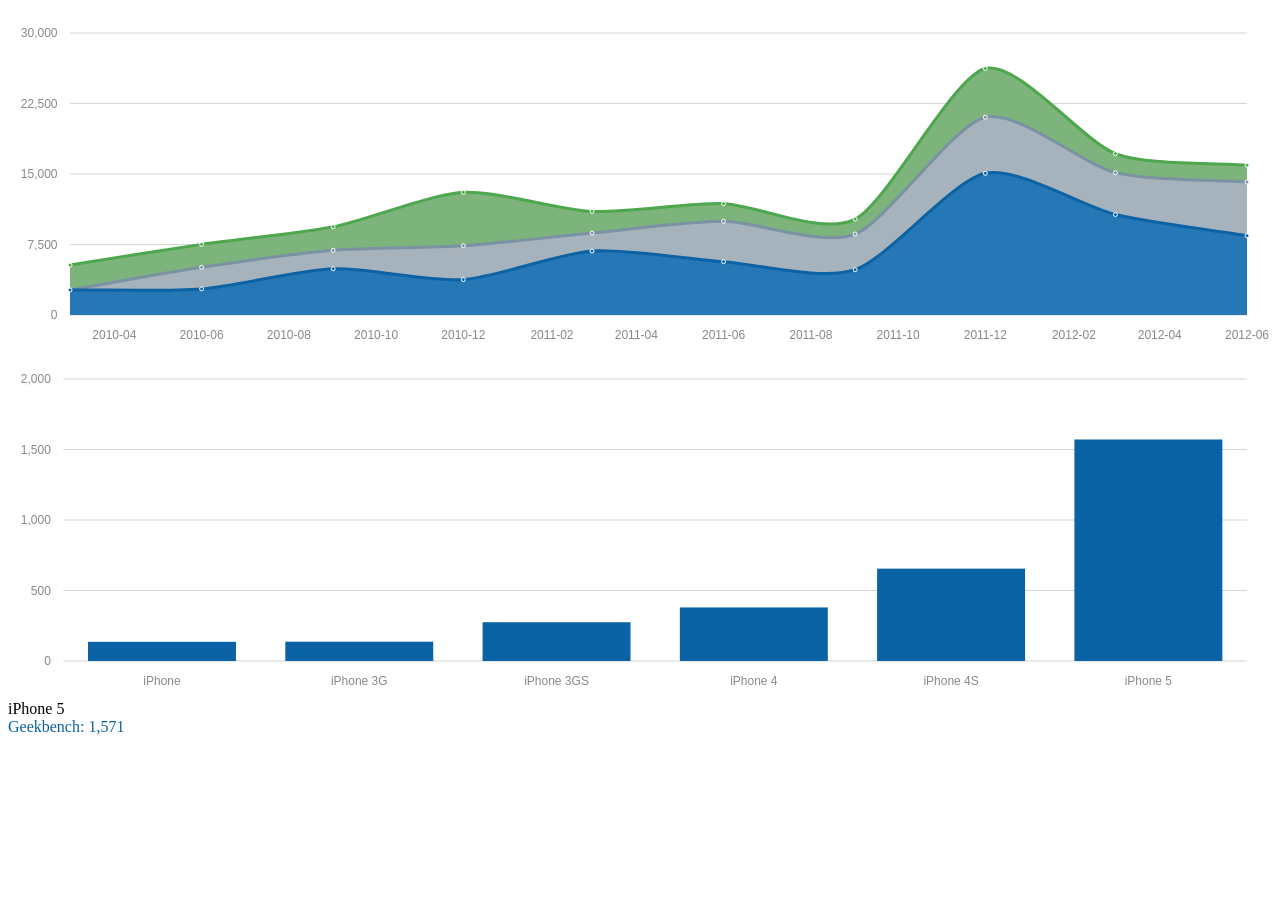
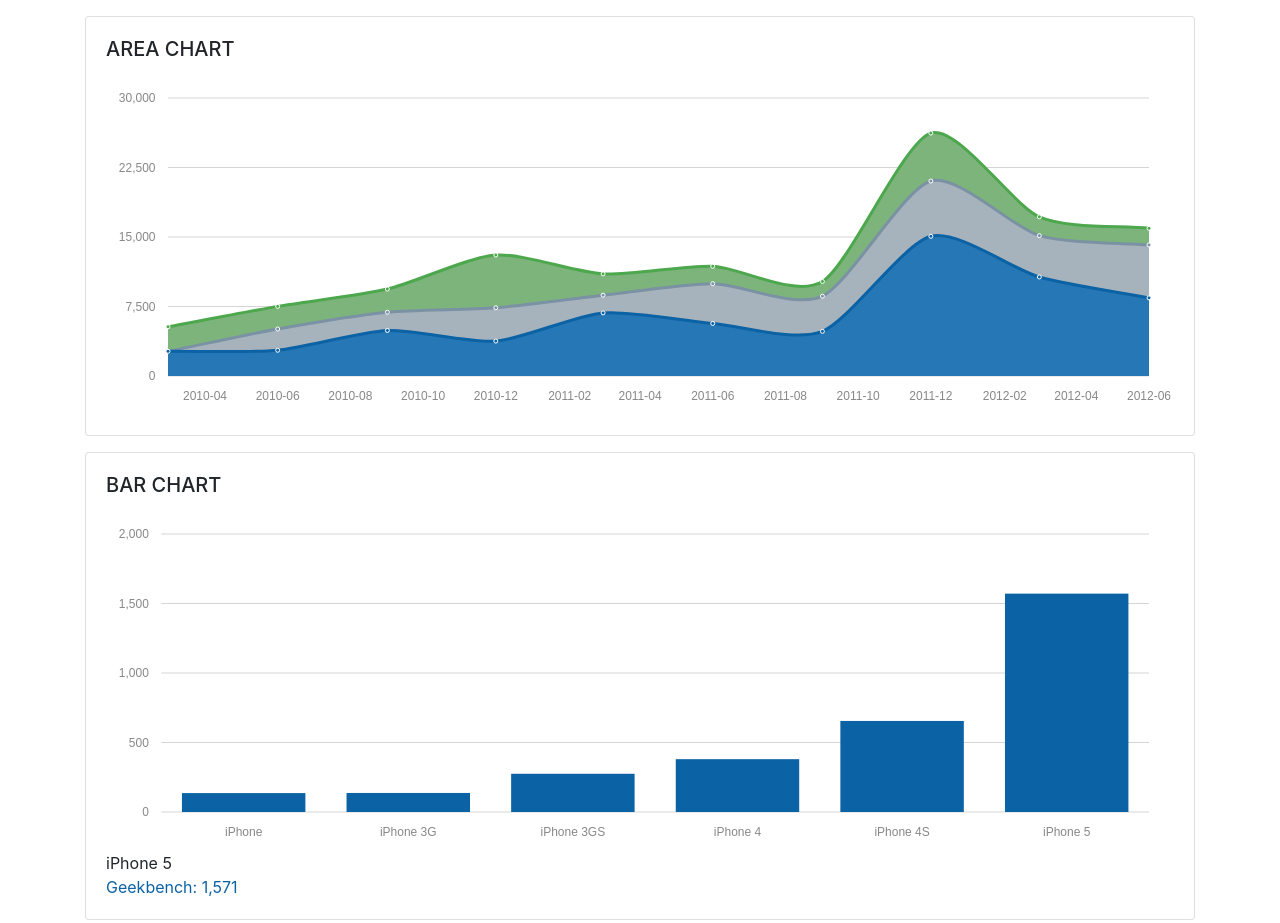
Before and after one commit to oat20/chart-morrisjs, a plain HTML site: page index.html in a window 1280 px wide. Shown: the top 923 px of the page. Before the commit the page ends 800 px from the top, so only its background shows below. Drawn offline with nearby package versions, Linux system fonts and the light colour scheme.

Commit message:
update code

```diff
--- a/index.html
+++ b/index.html
@@ -5,13 +5,37 @@
     <meta http-equiv="X-UA-Compatible" content="IE=edge">
     <meta name="viewport" content="width=device-width, initial-scale=1.0">
     <title>MorrisJS</title>
+    <link href="./bootstrap@4/css/bootstrap.min.css" rel="stylesheet">
     <link href="./morris.css" rel="stylehseet">
 </head>
 <body>
-    <div id="morris-area-chart"></div>
-    <div id="bar-example"></div>
+    <div class="container-xl my-3">
+
+        <div class="card">
+            <div class="card-body">
+                <h5 class="card-title">AREA CHART</h5>
+                <div id="morris-area-chart"></div>
+            </div>
+        </div>
+
+        <div class="card mt-3">
+            <div class="card-body">
+                <h5 class="card-title text-uppercase">bar chart</h5>
+                <div id="bar-example"></div>
+            </div>
+        </div>
+
+        <div class="card mt-3">
+            <div class="card-body">
+                <h5 class="card-title text-uppercase">line chart</h5>
+                <div id="line-chart"></div>
+            </div>
+        </div>
+
+    </div>
 
     <script src="./node_modules/jquery/dist/jquery.slim.min.js"></script>
+    <script src="./bootstrap@4/js/bootstrap.bundle.min.js"></script>
     <script src="./morris/raphael.min.js"></script>
     <script src="./morris/morris.min.js"></script>
     <script src="./morris/morris-data.js"></script>
@@ -43,6 +67,118 @@
                 labels: ['Geekbench'],
                 resize: true
             });
+
+            // Line Chart
+            Morris.Line({
+                // ID of the element in which to draw the chart.
+                element: 'line-chart',
+                // Chart data records -- each entry in this array corresponds to a point on
+                // the chart.
+                data: [{
+                    d: '2012-10-01',
+                    visits: 802
+                }, {
+                    d: '2012-10-02',
+                    visits: 783
+                }, {
+                    d: '2012-10-03',
+                    visits: 820
+                }, {
+                    d: '2012-10-04',
+                    visits: 839
+                }, {
+                    d: '2012-10-05',
+                    visits: 792
+                }, {
+                    d: '2012-10-06',
+                    visits: 859
+                }, {
+                    d: '2012-10-07',
+                    visits: 790
+                }, {
+                    d: '2012-10-08',
+                    visits: 1680
+                }, {
+                    d: '2012-10-09',
+                    visits: 1592
+                }, {
+                    d: '2012-10-10',
+                    visits: 1420
+                }, {
+                    d: '2012-10-11',
+                    visits: 882
+                }, {
+                    d: '2012-10-12',
+                    visits: 889
+                }, {
+                    d: '2012-10-13',
+                    visits: 819
+                }, {
+                    d: '2012-10-14',
+                    visits: 849
+                }, {
+                    d: '2012-10-15',
+                    visits: 870
+                }, {
+                    d: '2012-10-16',
+                    visits: 1063
+                }, {
+                    d: '2012-10-17',
+                    visits: 1192
+                }, {
+                    d: '2012-10-18',
+                    visits: 1224
+                }, {
+                    d: '2012-10-19',
+                    visits: 1329
+                }, {
+                    d: '2012-10-20',
+                    visits: 1329
+                }, {
+                    d: '2012-10-21',
+                    visits: 1239
+                }, {
+                    d: '2012-10-22',
+                    visits: 1190
+                }, {
+                    d: '2012-10-23',
+                    visits: 1312
+                }, {
+                    d: '2012-10-24',
+                    visits: 1293
+                }, {
+                    d: '2012-10-25',
+                    visits: 1283
+                }, {
+                    d: '2012-10-26',
+                    visits: 1248
+                }, {
+                    d: '2012-10-27',
+                    visits: 1323
+                }, {
+                    d: '2012-10-28',
+                    visits: 1390
+                }, {
+                    d: '2012-10-29',
+                    visits: 1420
+                }, {
+                    d: '2012-10-30',
+                    visits: 1529
+                }, {
+                    d: '2012-10-31',
+                    visits: 1892
+                },],
+                // The name of the data record attribute that contains x-visitss.
+                xkey: 'd',
+                // A list of names of data record attributes that contain y-visitss.
+                ykeys: ['visits'],
+                // Labels for the ykeys -- will be displayed when you hover over the
+                // chart.
+                labels: ['Visits'],
+                // Disables line smoothing
+                smooth: false,
+                resize: true
+            });
         })
     </script>
 </body>
--- a/morris/morris-data.js
+++ b/morris/morris-data.js
@@ -217,9 +217,9 @@
         xkey: 'device',
         ykeys: ['geekbench'],
         labels: ['Geekbench'],
-        //barRatio: 0.4,
-        //xLabelAngle: 35,
-        //hideHover: 'auto',
+        barRatio: 0.4,
+        xLabelAngle: 35,
+        hideHover: 'auto',
         resize: true
     });
 
```
